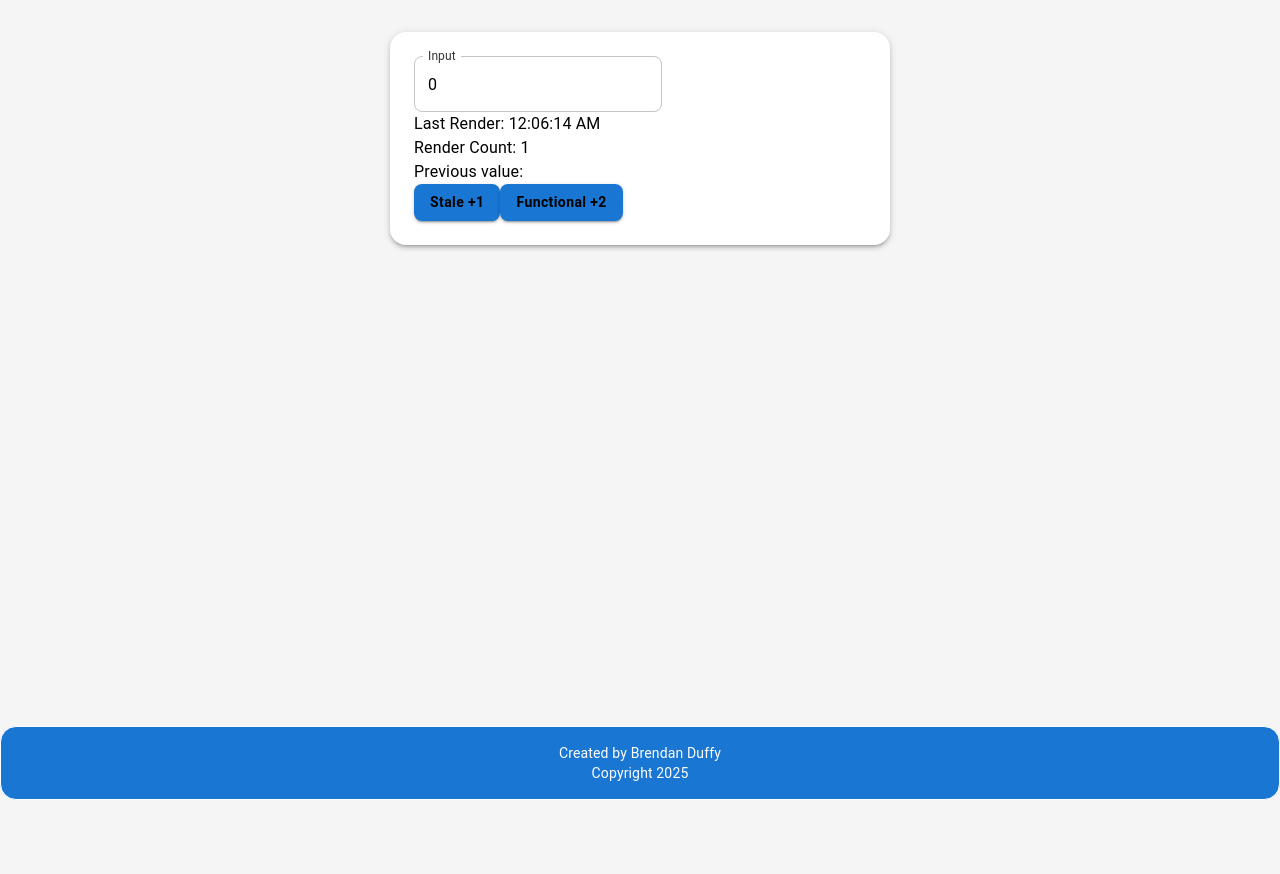
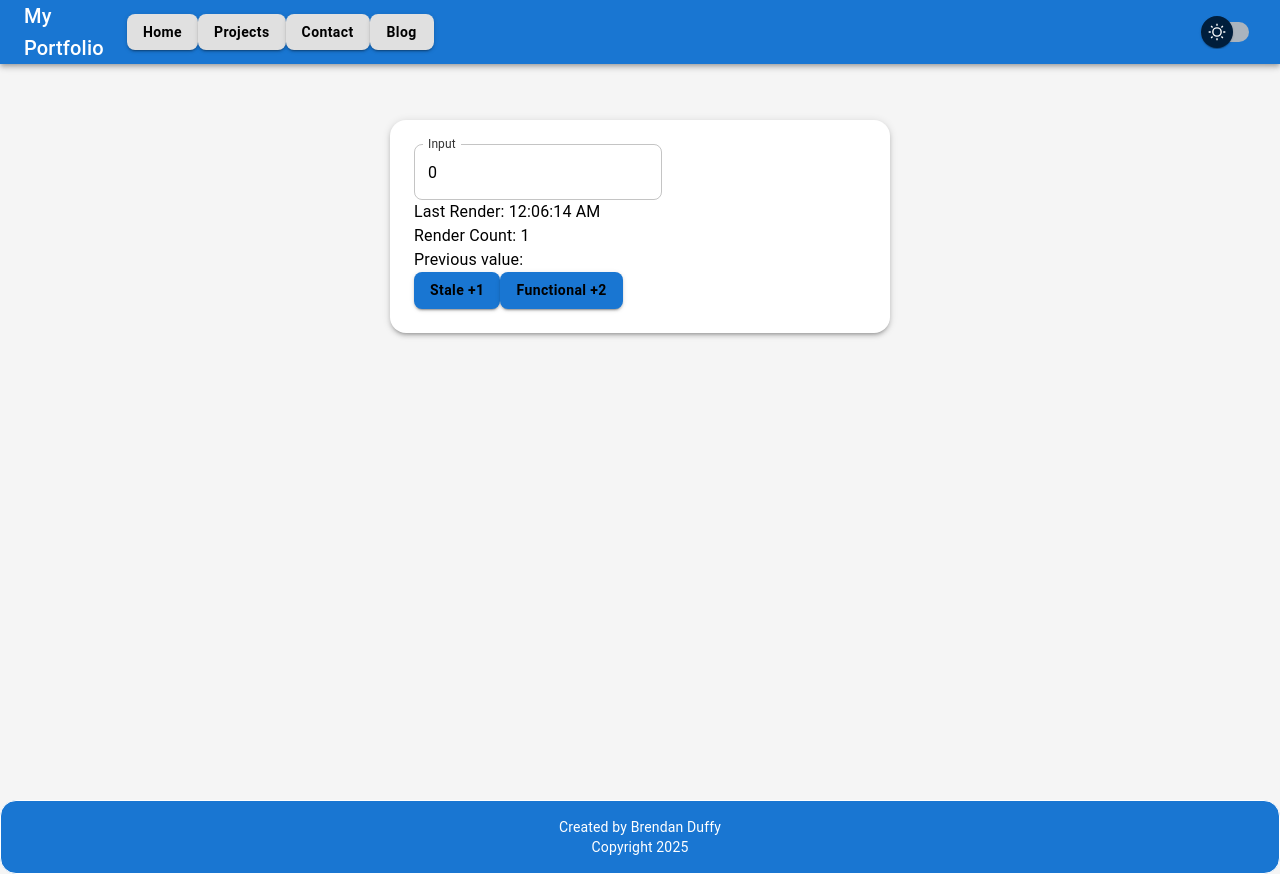
Before and after one commit to plush92/MyWebsite, a React (Vite) app in the folder frontend/: page /inputtracker in a window 1280 px wide. Before the commit the page ends 800 px from the top, so only its background shows below. Built offline with nearby package versions, Linux system fonts and the light colour scheme.

Commit message:
fix pagelayout for inputtracker

```diff
--- a/frontend/src/App.tsx
+++ b/frontend/src/App.tsx
@@ -1,7 +1,8 @@
 import React, { useState, useMemo } from "react";
 import { Navigate } from "react-router-dom";
 import { BrowserRouter as Router, Route, Routes } from "react-router-dom";
-import { Box, Input } from "@mui/material";
+import { Input } from "@mui/material";
+import CustomBox from "./components/materialui/CustomBox";
 import AppThemeProvider from "./ThemeProvider";
 
 //Misc components
@@ -30,13 +31,13 @@ function App() {
   return (
     <AppThemeProvider mode={mode}>
       <Router>
-        <Box className="app-container"
+        <CustomBox className="app-container"
           sx={{
             minHeight: "100vh",
             display: "flex",
             flexDirection: "column",
           }}>
-          <Box component="main" className="content" sx={{ flex: 1 }}>
+          <CustomBox component="main" className="content" sx={{ flex: 1 }}>
             <Routes>
               {/* Global Portfolio Pages */}
               <Route path="/" element={<Navigate to="/home" replace />} />
@@ -45,7 +46,7 @@ function App() {
               <Route path="/projects" element={<Projects mode={mode} toggleMode={toggleMode}/>} />
               <Route path="/blog" element={<Blog mode={mode} toggleMode={toggleMode} />} />
               <Route path="/weather" element={<Weather />} />
-              <Route path="/inputtracker" element={<InputTracker />} />
+              <Route path="/inputtracker" element={<InputTracker  mode={mode} toggleMode={toggleMode} />} />
 
               <Route
                 path="/econ"
@@ -75,14 +76,14 @@ function App() {
                 path="/inputtracker"
                 element={
                   <DashboardLayout>
-                    <InputTracker />
+                    <InputTracker mode={mode} toggleMode={toggleMode}/>
                   </DashboardLayout>
                 }
               />
             </Routes>
-          </Box>
+          </CustomBox>
           <Footer />
-        </Box>
+        </CustomBox>
       </Router>
     </AppThemeProvider>
   );
--- a/frontend/src/components/OtherProjects/inputtracker/InputTracker.tsx
+++ b/frontend/src/components/OtherProjects/inputtracker/InputTracker.tsx
@@ -15,8 +15,14 @@ import React, { useState, useEffect, useRef } from "react";
 import CustomTextField from "../../materialui/CustomTextField";
 import CustomBox from "../../materialui/CustomBox";
 import CustomButton from "../../materialui/CustomButton";
+import PageLayout from "../../PageLayout";
 
-const InputTracker: React.FC = () => {
+type LayoutProps = {
+    mode: "light" | "dark";
+    toggleMode: () => void;
+  };
+
+const InputTracker: React.FC<LayoutProps> = ({mode, toggleMode}) => {
     const [inputValue, setInputValue] = useState(0);
 
     // Update the ref every time inputValue changes
@@ -37,10 +43,13 @@ const InputTracker: React.FC = () => {
         lastRenderTime.current = Date.now();
     });
 
-
     const handleInputChange = (e: React.ChangeEvent<HTMLInputElement>) => {
         setInputValue(Number(e.target.value));
     };
+
+    useEffect(() => {
+        console.log("inputValue changed:", inputValue);
+    }, [inputValue]);
 
     const handleStaleClick = () => {
         setInputValue(inputValue + 1);
@@ -52,11 +61,8 @@ const InputTracker: React.FC = () => {
         setInputValue(prev => prev + 1); // uses latest value
     };
 
-    useEffect(() => {
-        console.log("inputValue changed:", inputValue);
-    }, [inputValue]);
-
     return (
+        <PageLayout mode={mode} toggleMode={toggleMode}>
         <CustomBox
             component="form"
             styleArray={[
@@ -81,9 +87,18 @@ const InputTracker: React.FC = () => {
             <p>Last Render: {new Date(lastRenderTime.current).toLocaleTimeString()}</p>
             <p>Render Count: {renderCount.current}</p>
             <p>Previous value: {prevInputRef.current}</p>
-            <CustomButton onClick={handleStaleClick}>Stale +1</CustomButton>
-            <CustomButton color="primary" onClick={handleFunctionalClick}>Functional +2</CustomButton>
-        </CustomBox>
+
+            <CustomButton
+                onClick={handleStaleClick}
+            >Stale +1
+            </CustomButton>
+
+            <CustomButton
+                onClick={handleFunctionalClick}
+            >Functional +2
+            </CustomButton>
+            </CustomBox>
+            </PageLayout>
     );
 };
 
```
